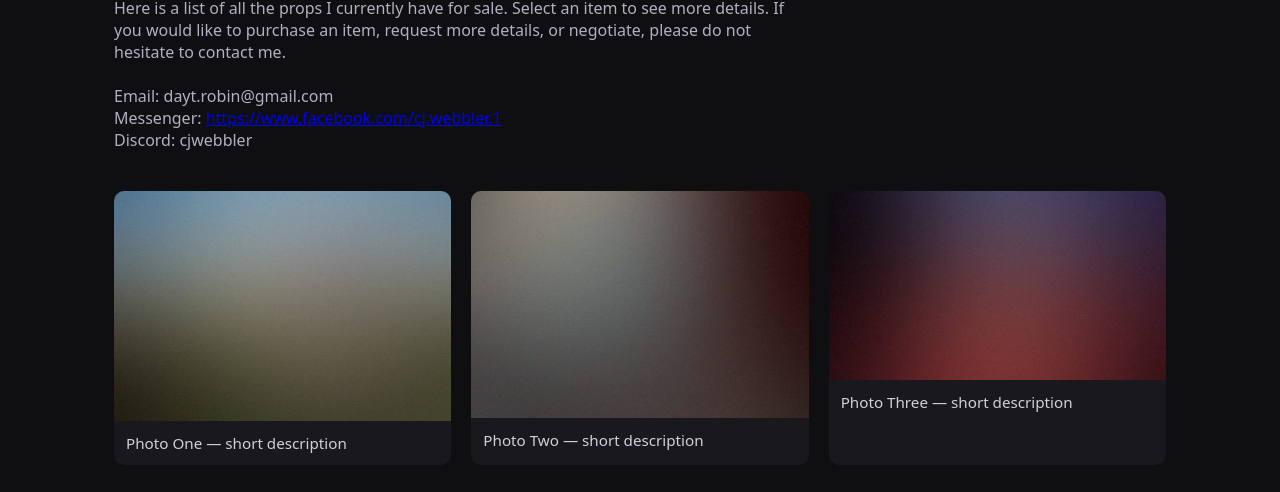
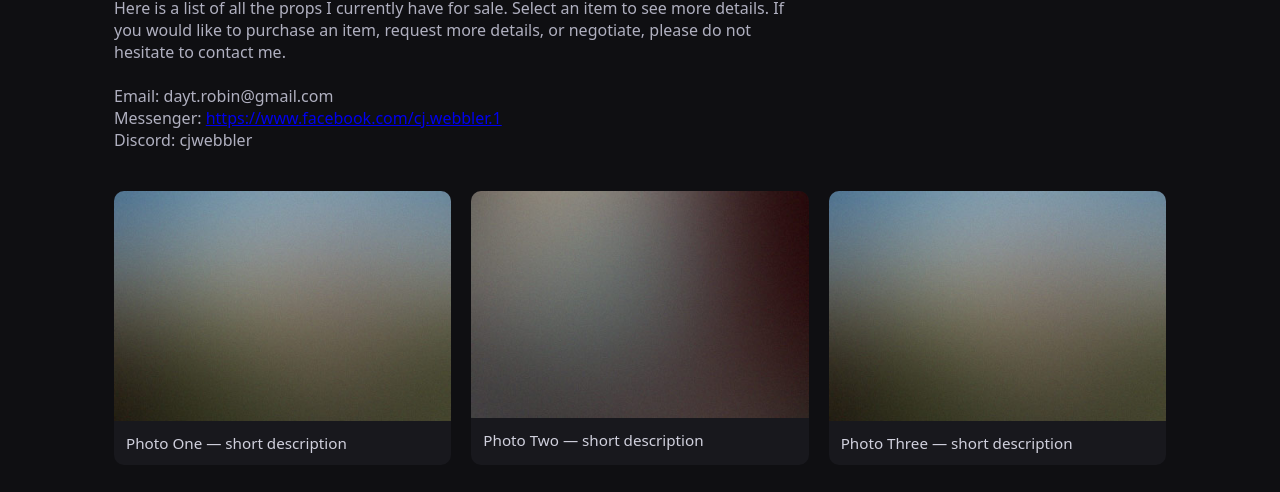
Before and after one commit to CJWebbler/CJWebbler.github.io, a plain HTML site: page index.html in a window 1280 px wide. Shown: the part 82-574 px from the top of the page. Drawn offline with Linux system fonts and the light colour scheme.

Commit message:
Update index.html

```diff
--- a/index.html
+++ b/index.html
@@ -34,7 +34,7 @@
     </a>
 
      <a href="pages/photo3.html" class="card">
-      <img src="images/photo03.jpg" alt="">
+      <img src="images/photo1.jpg" alt="">
       <div class="caption">Photo Three — short description</div>
     </a>
 
```
